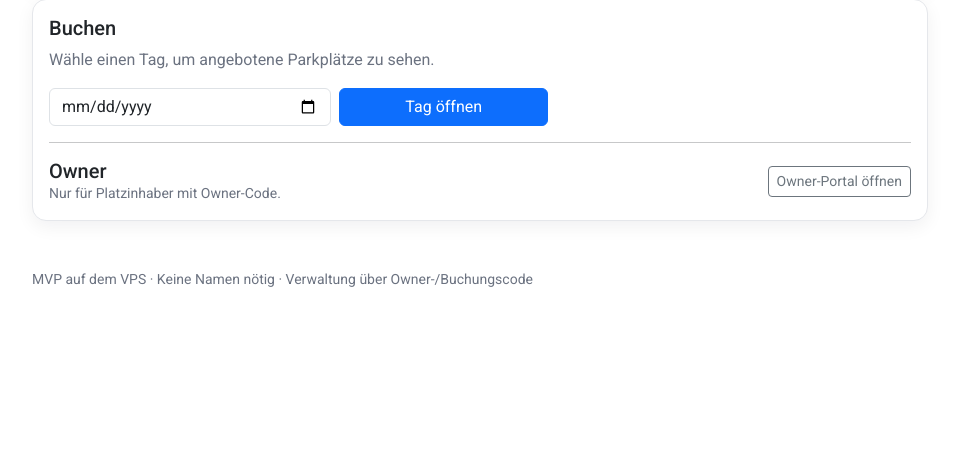
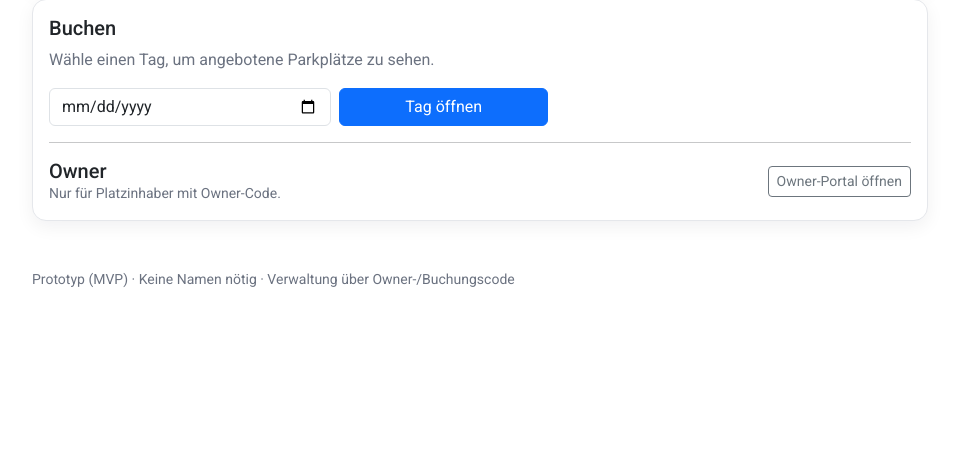
Before and after one commit to nqyngfpty2-svg/clawyparken, a FastAPI app: page / in a window 1280 px wide. Shown: the part 119-582 px from the top of the page, without its empty margins (160-1119 px from the left). Run offline with FastAPI, Linux system fonts and the light colour scheme.

Commit message:
Deploy quickstart + sample notes; tweak footer wording

```diff
--- a/parking_app/templates/base.html
+++ b/parking_app/templates/base.html
@@ -113,7 +113,7 @@
   {% block content %}{% endblock %}
 
   <footer class="mt-5 text-muted small">
-    MVP auf dem VPS · Keine Namen nötig · Verwaltung über Owner-/Buchungscode
+    Prototyp (MVP) · Keine Namen nötig · Verwaltung über Owner-/Buchungscode
   </footer>
 </div>
 </body>
```
Also changed, not shown: deploy/README.md (added), sample/README.md (added).
